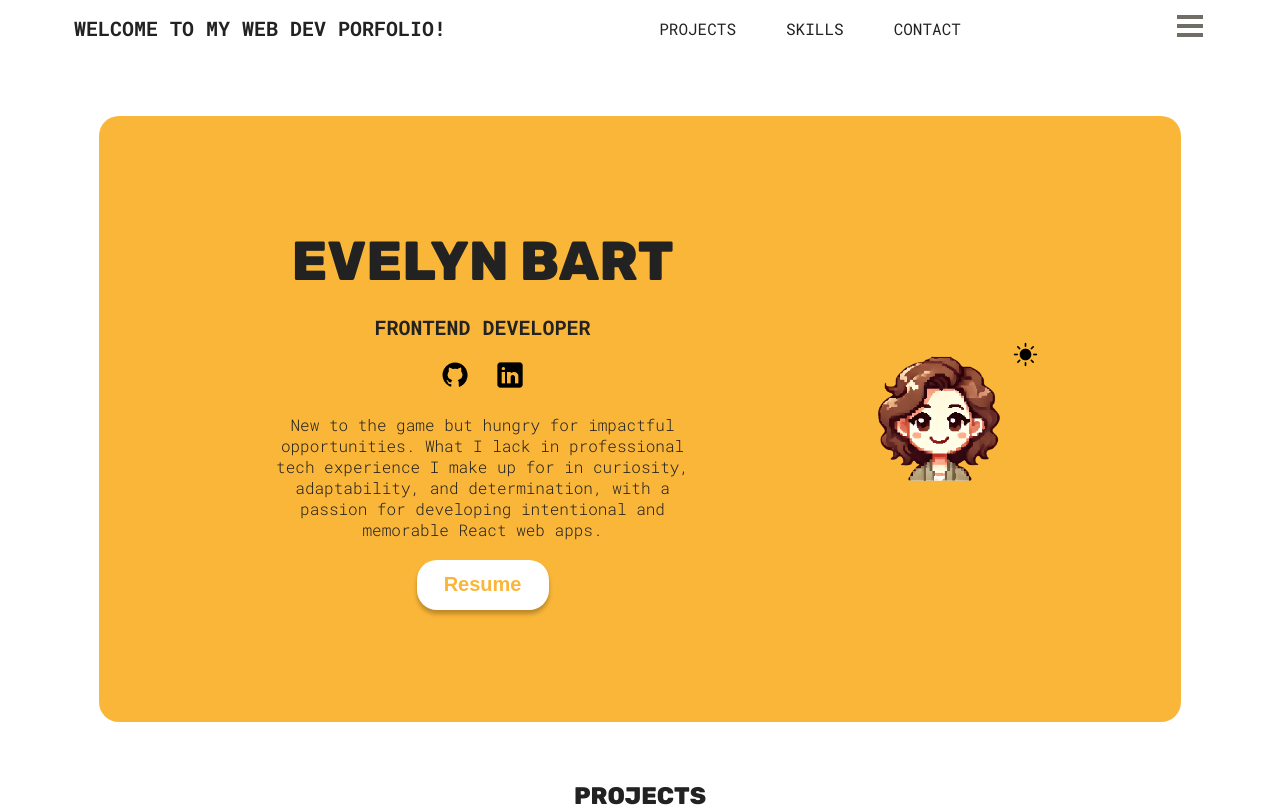
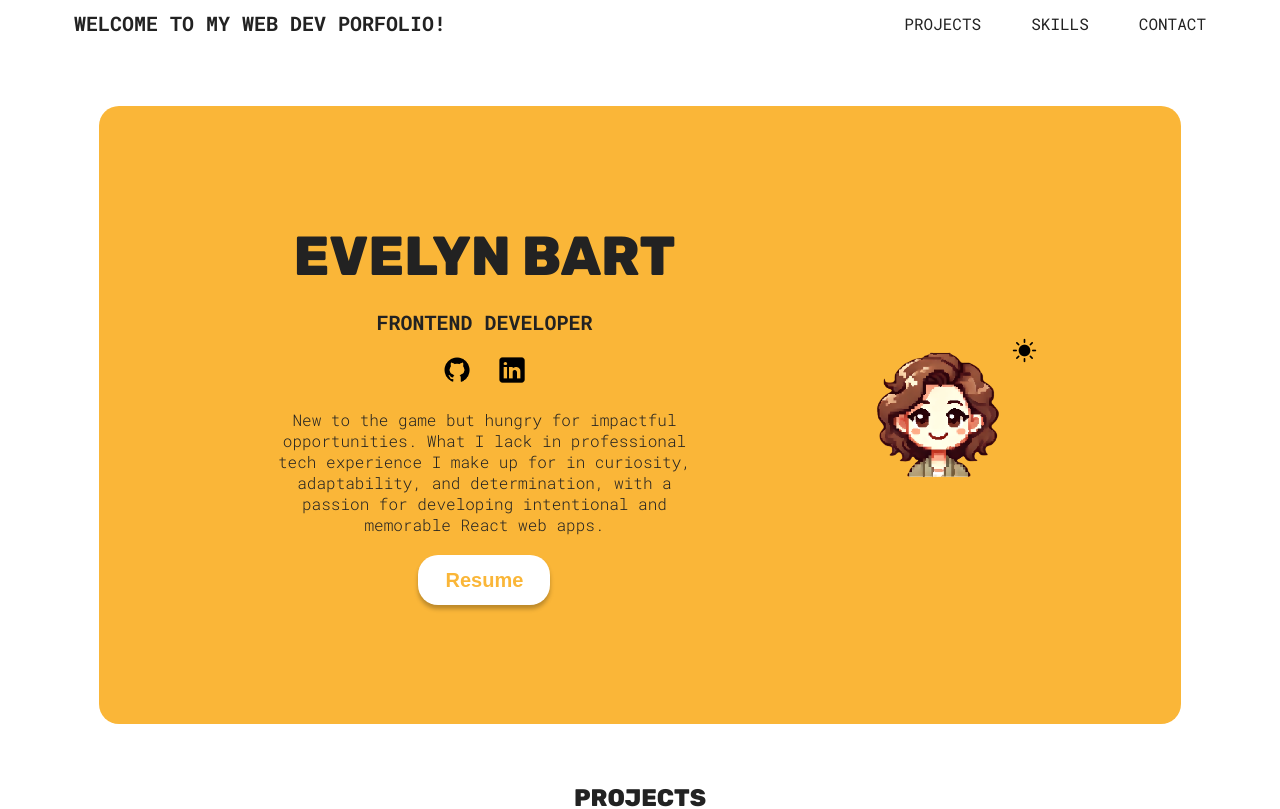
Before and after one commit to evelynmbart/evelynbart-portfolio, a React (Vite) app: page / in a window 1280 px wide. Shown: the top 809 px of the page. Built offline with nearby package versions, Linux system fonts and the light colour scheme.

Commit message:
update navbar link dynamic display

```diff
--- a/src/components/Hero/Hero.css
+++ b/src/components/Hero/Hero.css
@@ -7,7 +7,7 @@
   height: 70dvh;
   min-height: 500px;
   margin: 0 3%;
-  padding: 2%;
+  padding: 2.5%;
   border-radius: 20px;
   background-color: var(--btn-color);
 
--- a/src/components/Navbar/Navbar.css
+++ b/src/components/Navbar/Navbar.css
@@ -21,7 +21,13 @@ h3 {
 }
 
 .links {
-  display: flex;
+  display: none;
   gap: 50px;
   text-transform: uppercase;
 }
+
+@media (width >= 900px) {
+  .links {
+    display: flex;
+  }
+}
--- a/src/components/Navbar/Navbar.jsx
+++ b/src/components/Navbar/Navbar.jsx
@@ -1,23 +1,13 @@
-import menuDark from "../../assets/menu-dark.png";
-import menuLight from "../../assets/menu-light.png";
-import { useTheme } from "../../utils/ThemeContext";
 import "./Navbar.css";
 
 export function Navbar() {
-  const { theme, toggleTheme } = useTheme();
-
-  const menuIcon = theme === "light" ? menuLight : menuDark;
-
   return (
     <div className="navbar-container" id="navbar">
       <h3>Welcome to my Web Dev Porfolio!</h3>
       <div className="links">
         <a href="#projects">Projects</a>
         <a href="#skills">Skills</a>
-        <a href="#contact">Contact</a>
-      </div>
-      <div className="menu">
-        <img src={menuIcon} />
+        <a href="#contact"> Contact</a>
       </div>
     </div>
   );
```
